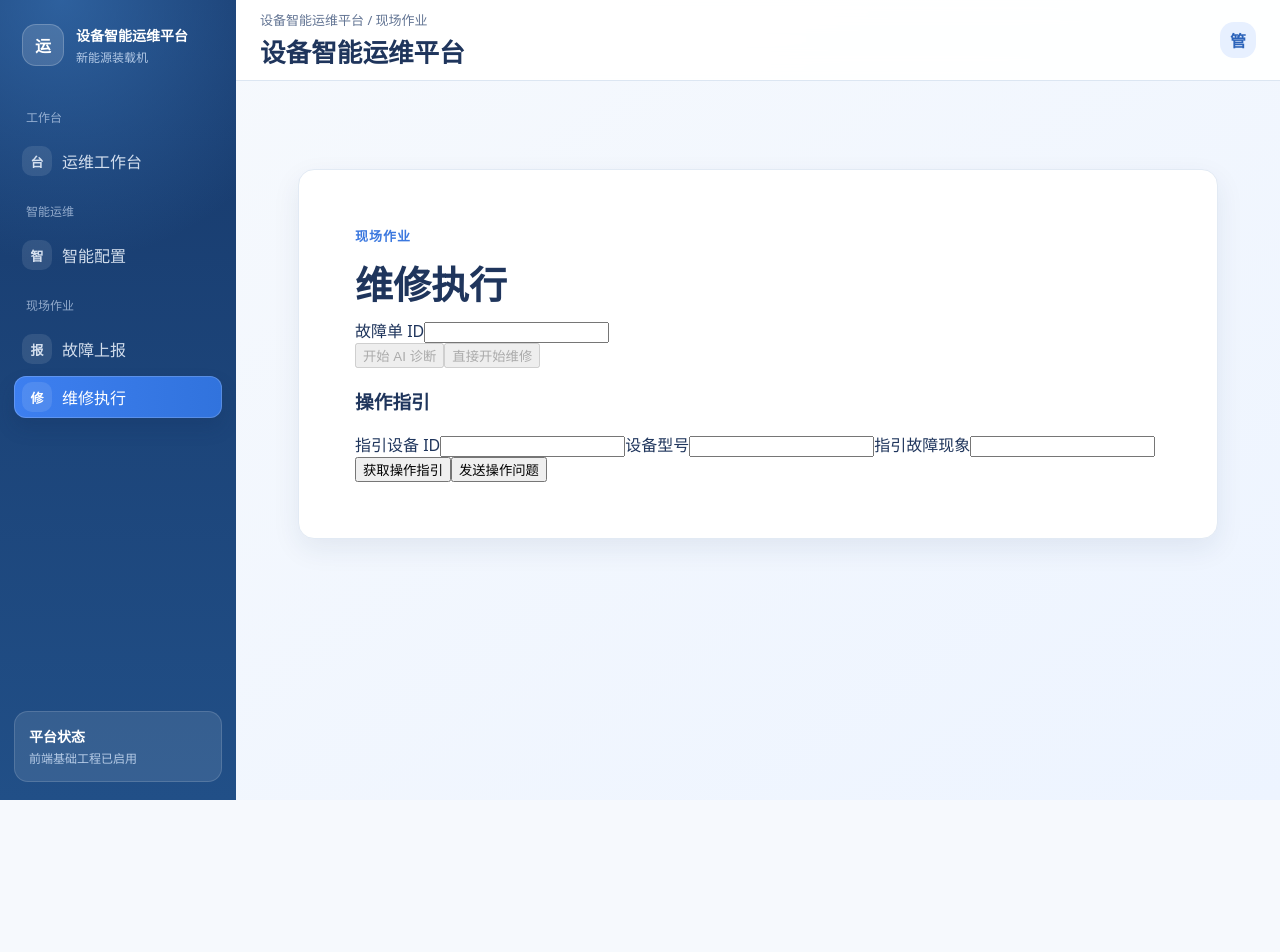
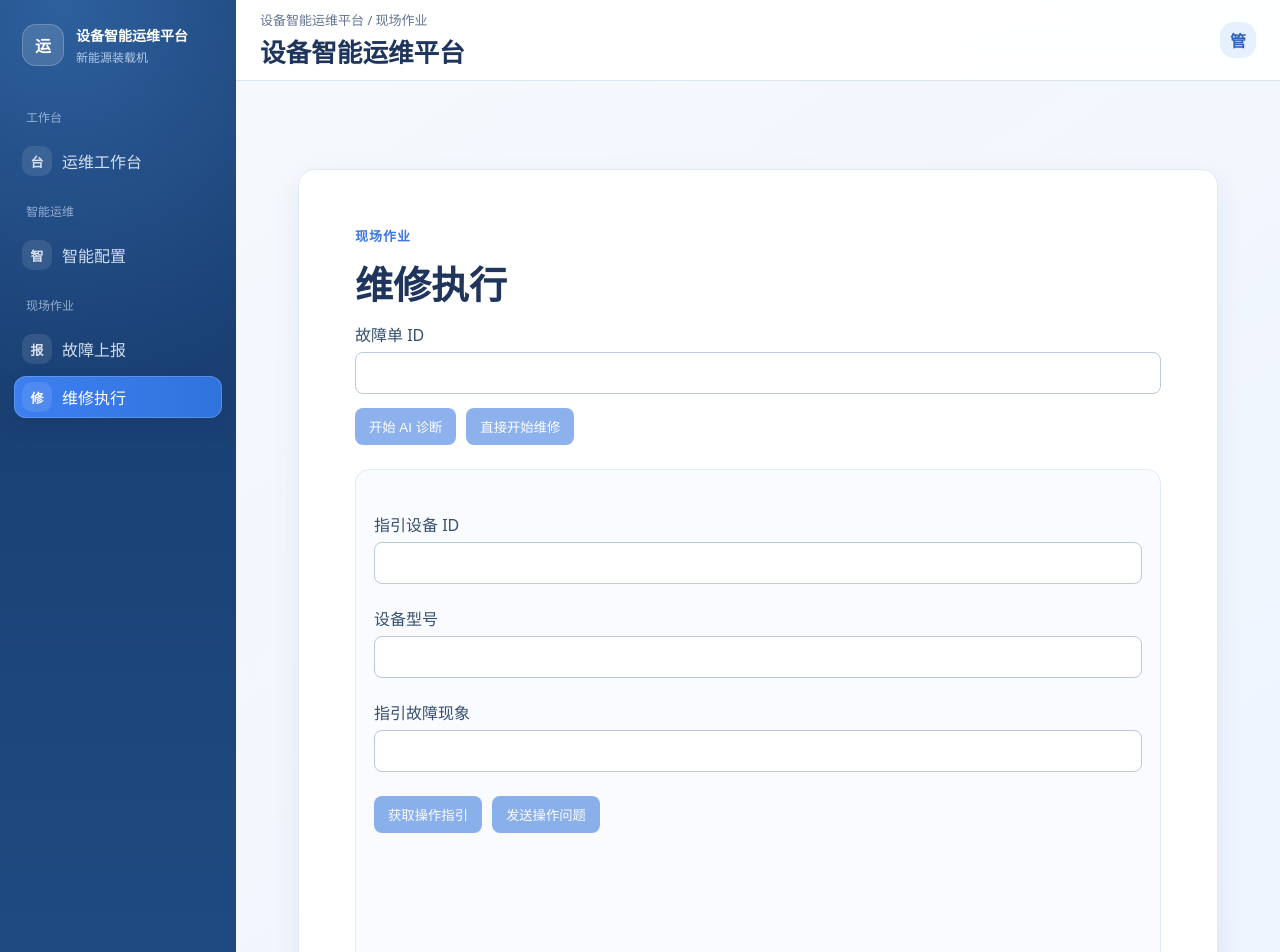
Before and after one commit to QI-code1992/Equipment-repair, a React (Vite) app in the folder codebase/frontend/: page /repair-execution in a window 1280 px wide. Shown: the top 952 px of the page. Before the commit the page ends 800 px from the top, so only its background shows below. Built offline with nearby package versions, Linux system fonts and the light colour scheme.

Commit message:
feat(frontend): complete repair guidance workflow

```diff
--- a/codebase/frontend/src/RepairExecutionPage.tsx
+++ b/codebase/frontend/src/RepairExecutionPage.tsx
@@ -75,9 +75,9 @@ export function RepairExecutionPage() {
     setGuidanceError(null);
     try {
       setGuidance(await getOperationGuidance(guidanceContext));
-    } catch {
+    } catch (caught) {
       setGuidance(null);
-      setGuidanceError("操作指引暂不可用，请按人工流程继续。");
+      setGuidanceError(caught instanceof ApiError && caught.status === 403 ? "无权获取操作指引。" : "操作指引暂不可用，请按人工流程继续。");
     }
   }
 
@@ -86,14 +86,18 @@ export function RepairExecutionPage() {
     try {
       const run = await startAgentRun("operation_guidance", guidanceContext, guidanceContext.symptom);
       setRuntimeEvents(await readRunEvents(run.run_id));
-    } catch {
-      setGuidanceError("流式对话暂不可用，请按人工流程继续。");
+    } catch (caught) {
+      setGuidanceError(caught instanceof ApiError && caught.status === 403 ? "无权发送操作问题。" : "流式对话暂不可用，请按人工流程继续。");
     }
   }
 
-  const summaryText = diagnosis?.summary
-    ? [diagnosis.summary.symptom, diagnosis.summary.root_cause].filter((value): value is string => typeof value === "string").join("；")
+  const summary = diagnosis?.summary;
+  const summaryText = summary
+    ? [summary.symptom, summary.root_cause].filter((value): value is string => typeof value === "string").join("；")
     : null;
+  const keyEvidence = summary && Array.isArray(summary.key_evidence)
+    ? summary.key_evidence.filter((value): value is string => typeof value === "string")
+    : [];
 
   const canAdopt = diagnosis?.state === "DIAGNOSIS_READY" && Boolean(diagnosis.diagnosis_draft_id);
   return (
@@ -114,15 +118,19 @@ export function RepairExecutionPage() {
         <label>备件更换说明<textarea aria-label="备件更换说明" value={result.parts_replacement_notes} onChange={(event) => setResult({ ...result, parts_replacement_notes: event.target.value })} /></label>
         <button type="button" onClick={() => void submitResult()}>提交维修结果</button>
       </section>}
-      {completed && <section aria-label="维修完成结果"><p>{completed.parts_replacement_notes}</p>{repair?.start_mode === "ADOPTED" && summaryText && <p>AI 对话摘要：{summaryText}</p>}</section>}
-      <section aria-label="操作指引"><h3>操作指引</h3>
+      {completed && <section aria-label="维修完成结果"><p>{completed.parts_replacement_notes}</p>{repair?.start_mode === "ADOPTED" && summaryText && <><p>AI 对话摘要：{summaryText}</p>{keyEvidence.length > 0 && <p>关键证据：{keyEvidence.join("；")}</p>}</>}</section>}
+      <section className="agent-chat" aria-label="操作指引"><h3>操作指引</h3>
+        <div className="agent-chat__messages">
+          {guidance?.evidence.length ? <details><summary>查看 {guidance.evidence.length} 条引用</summary>{guidance.evidence.map((item) => <p key={item.citation}><code>{item.citation}</code> {item.text}</p>)}</details> : null}
+          {runtimeEvents.map((item, index) => <p key={`${item.event}-${index}`}>运行状态：{String(item.data.status ?? item.event)}</p>)}
+          {guidanceError && <p role="alert">{guidanceError}</p>}
+        </div>
+        <div className="agent-chat__input">
         <label>指引设备 ID<input aria-label="指引设备 ID" value={guidanceContext.equipment_id} onChange={(event) => setGuidanceContext({ ...guidanceContext, equipment_id: event.target.value })} /></label>
         <label>设备型号<input aria-label="设备型号" value={guidanceContext.equipment_model} onChange={(event) => setGuidanceContext({ ...guidanceContext, equipment_model: event.target.value })} /></label>
         <label>指引故障现象<input aria-label="指引故障现象" value={guidanceContext.symptom} onChange={(event) => setGuidanceContext({ ...guidanceContext, symptom: event.target.value })} /></label>
-        <button type="button" onClick={() => void loadGuidance()}>获取操作指引</button><button type="button" onClick={() => void sendOperationQuestion()}>发送操作问题</button>
-        {guidance?.evidence.length ? <details><summary>查看 {guidance.evidence.length} 条引用</summary>{guidance.evidence.map((item) => <p key={item.citation}><code>{item.citation}</code> {item.text}</p>)}</details> : null}
-        {runtimeEvents.map((item, index) => <p key={`${item.event}-${index}`}>运行状态：{String(item.data.status ?? item.event)}</p>)}
-        {guidanceError && <p role="alert">{guidanceError}</p>}
+        <div className="form-actions"><button type="button" disabled={!guidanceContext.equipment_id || !guidanceContext.equipment_model || !guidanceContext.symptom} onClick={() => void loadGuidance()}>获取操作指引</button><button type="button" disabled={!guidanceContext.equipment_id || !guidanceContext.equipment_model || !guidanceContext.symptom} onClick={() => void sendOperationQuestion()}>发送操作问题</button></div>
+        </div>
       </section>
     </section>
   );
--- a/codebase/frontend/src/styles.css
+++ b/codebase/frontend/src/styles.css
@@ -49,6 +49,15 @@ a { color: inherit; text-decoration: none; }
 .config-form input[type="number"] { max-width: 180px; padding: 8px 10px; border: 1px solid #b8c9dd; border-radius: 8px; }
 .config-form button[type="submit"] { width: fit-content; padding: 10px 16px; color: #fff; background: #3173dd; border: 0; border-radius: 9px; cursor: pointer; }
 .config-form button:disabled { opacity: .65; cursor: wait; }
+.agent-chat { display: grid; grid-template-rows: minmax(150px, 1fr) auto; gap: 14px; min-height: 420px; margin-top: 24px; padding: 18px; border: 1px solid #e2eaf4; border-radius: 14px; background: #f9fbff; }
+.agent-chat h3 { margin: 0; }
+.agent-chat__messages { display: grid; align-content: start; gap: 10px; overflow-y: auto; padding: 12px; border: 1px solid #e2eaf4; border-radius: 10px; background: #fff; }
+.agent-chat__input { position: sticky; bottom: 0; display: grid; gap: 10px; padding-top: 12px; background: #f9fbff; }
+.agent-chat label, .page-shell > label, .page-shell section label { display: grid; gap: 6px; margin-top: 12px; color: #36506f; }
+.page-shell input, .page-shell textarea { width: 100%; padding: 9px 10px; border: 1px solid #b8c9dd; border-radius: 8px; font: inherit; }
+.form-actions { display: flex; flex-wrap: wrap; gap: 10px; margin-top: 14px; }
+.form-actions button, .page-shell > button, .page-shell section > button { padding: 9px 14px; color: #fff; background: #3173dd; border: 0; border-radius: 8px; cursor: pointer; }
+.form-actions button:disabled { opacity: .55; cursor: not-allowed; }
 
 @media (max-width: 760px) {
   .app-shell { grid-template-columns: 1fr; }
```
Also changed, not shown: 1 other file (tests, documents, lock files or other folders).
